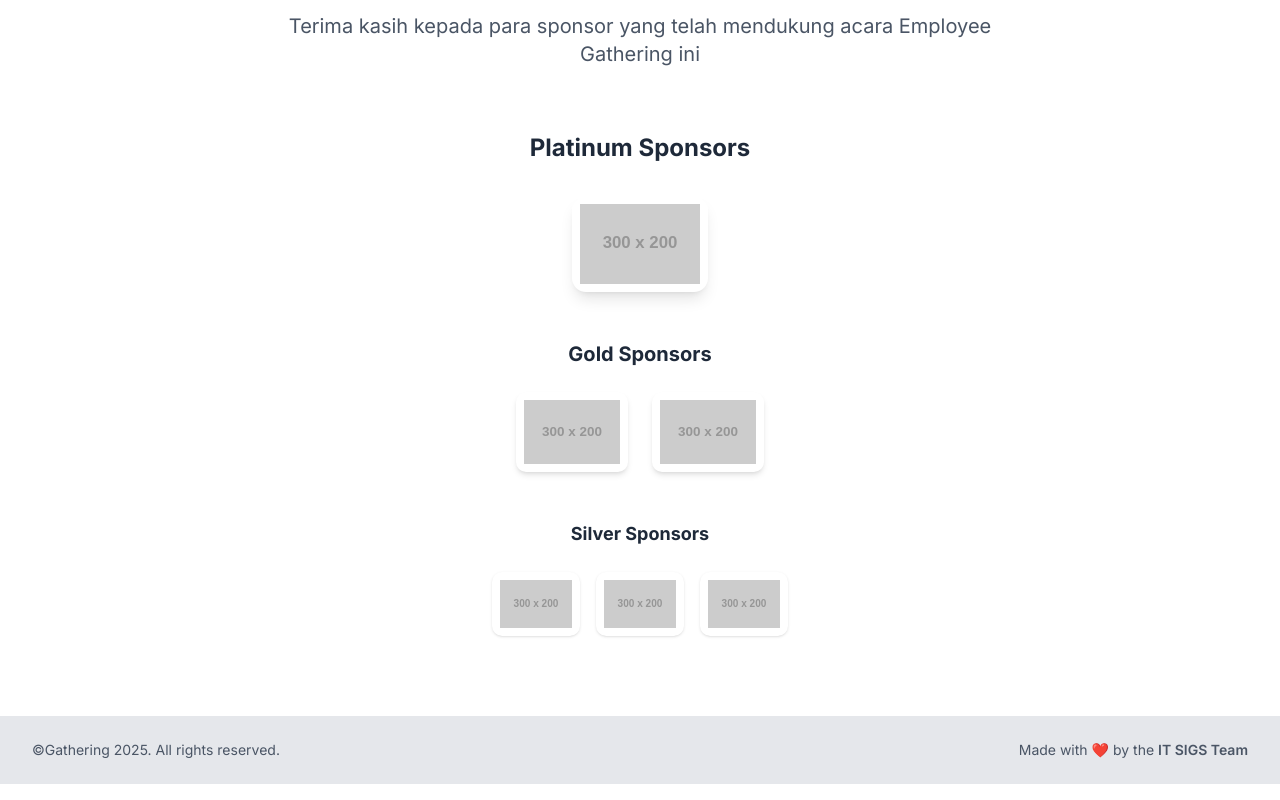
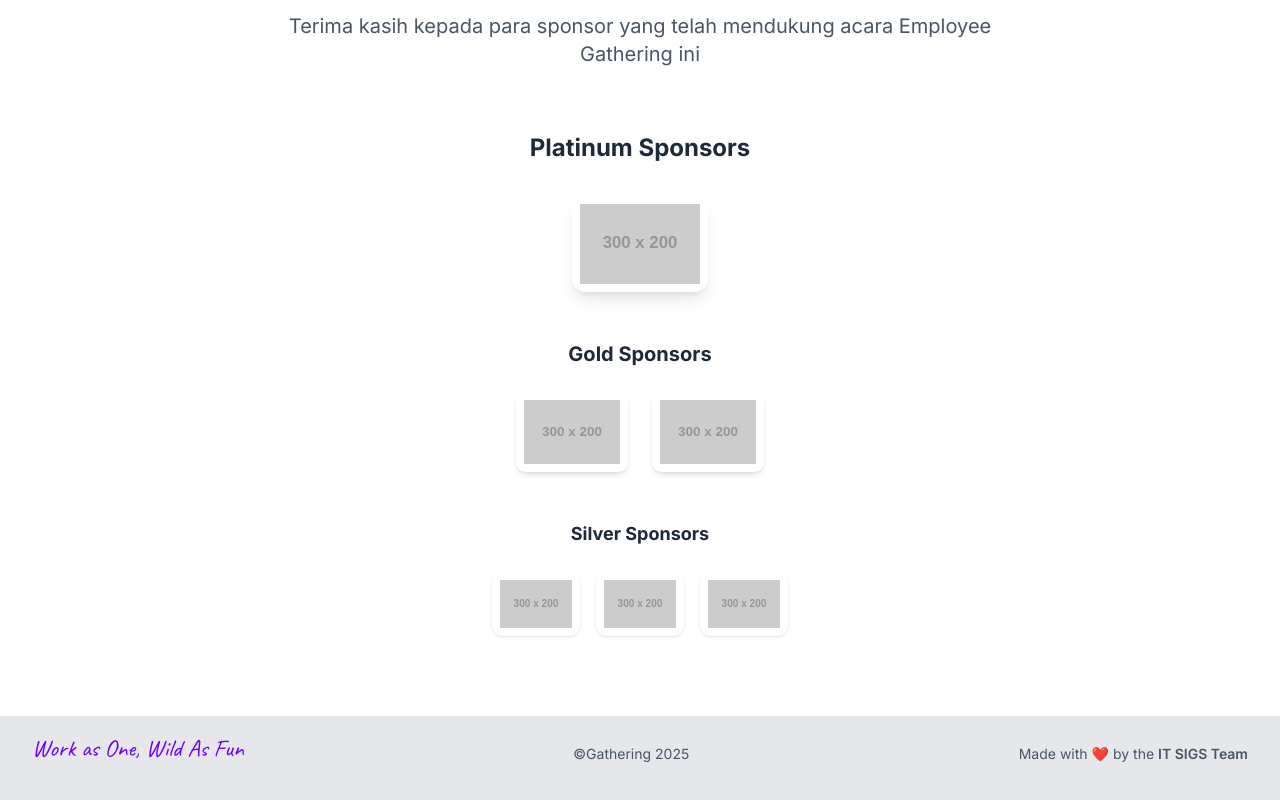
Before and after one commit to mirzaq19/sigs-gathering, a Next.js app: page / in a window 1280 px wide. Shown: the part 1541-2341 px from the top of the page. Built offline with nearby package versions, Linux system fonts and the light colour scheme.

Commit message:
fix: enhance footer component layout and styling; integrate Caveat font for theme display

```diff
--- a/components/footer.tsx
+++ b/components/footer.tsx
@@ -1,13 +1,23 @@
+import { GENERAL_INFO } from '@/data/general.const';
 import React from 'react';
+import { Caveat } from 'next/font/google';
+
+const caveat = Caveat({
+  subsets: ['latin'],
+  weight: ['400'],
+});
 
 const Footer = () => {
   return (
-    <footer className="bg-gray-200 text-gray-600 py-6">
+    <footer className="bg-gray-200 text-gray-600 pt-4 pb-6">
       <div className="max-w-7xl mx-auto px-4 sm:px-6 lg:px-8">
         <div className="flex flex-col justify-center md:flex-row md:justify-between items-center text-center">
-          <div className="text-sm">
-            &copy;Gathering 2025. All rights reserved.
+          <div
+            className={`text-2xl font-bold text-[#6A00FF] ${caveat.className} mb-3`}
+          >
+            {GENERAL_INFO.theme}
           </div>
+          <div className="text-sm">&copy;Gathering 2025</div>
           <div className="text-sm">
             Made with ❤️ by the{' '}
             <span className="font-semibold">IT SIGS Team</span>
```
